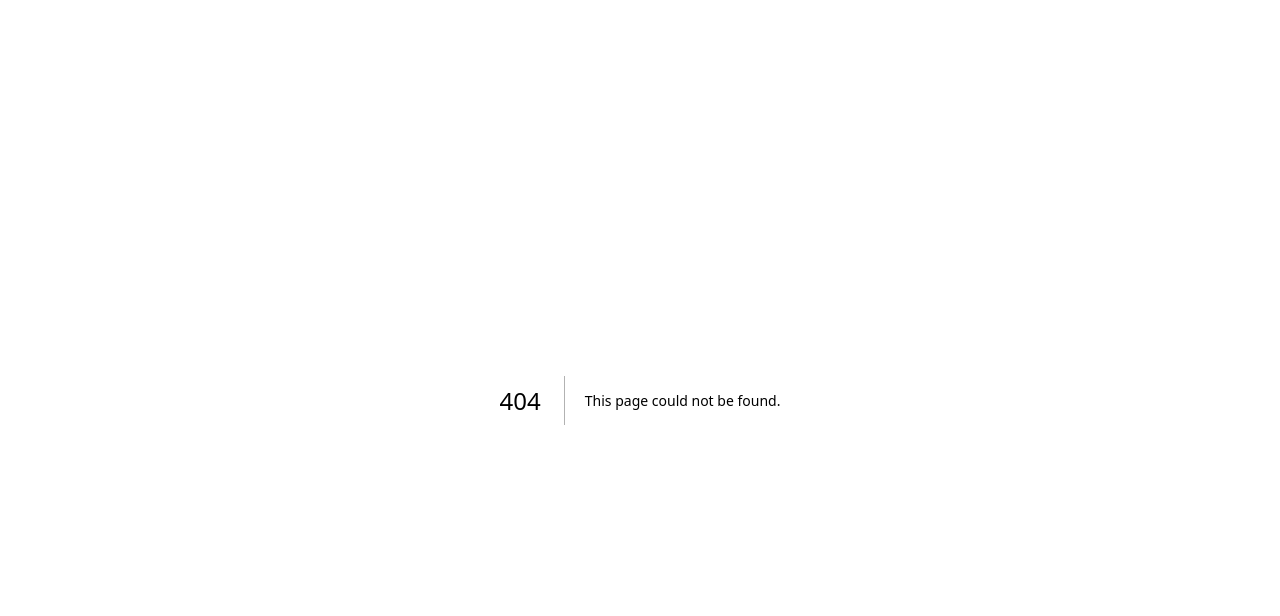
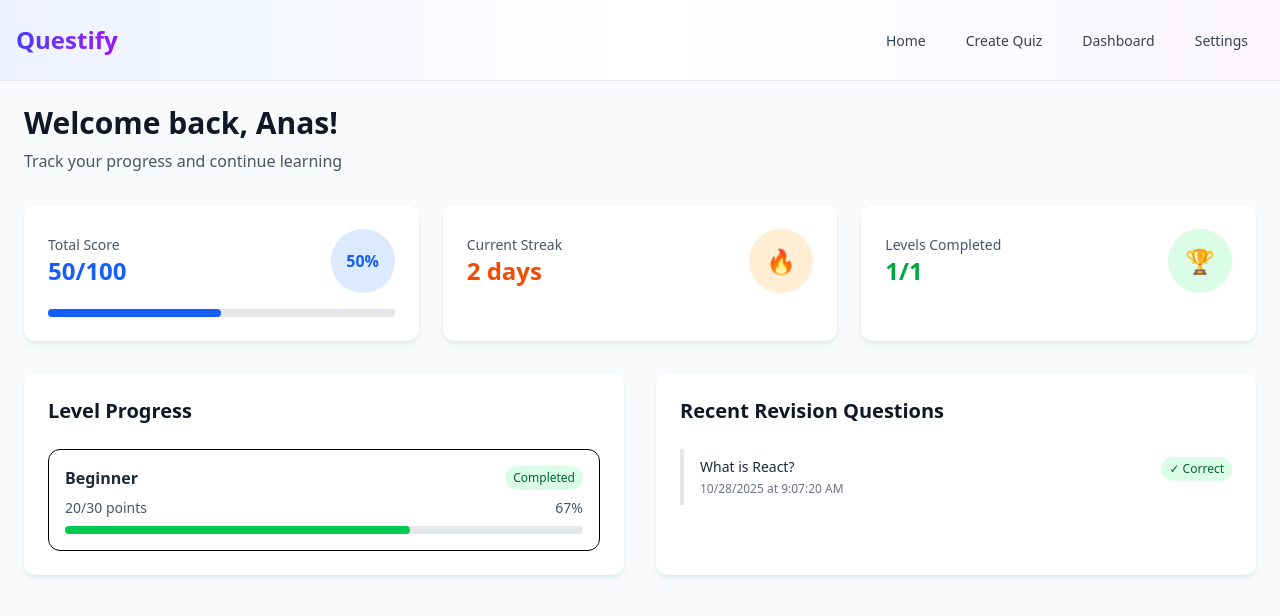
Before and after one commit to codingdestro/questify, a Next.js app: page /dashboard in a window 1280 px wide. Before the commit this address had no page. Shown: the top 616 px of the page. Built offline with nearby package versions, Linux system fonts and the light colour scheme.

Commit message:
add: dasboard page with dummy data

```diff
--- /dev/null
+++ b/src/app/(protected)/dashboard/page.tsx
@@ -0,0 +1,37 @@
+import Dashboard from "@/components/dashboard";
+
+const dummyDashboard = {
+  username: "Anas",
+  currentMarks: 50,
+  totalMarks: 100,
+  streak: 2,
+  levels: [
+    {
+        name: "Beginner",
+        currentMarks: 20,
+        totalMarks: 30,
+        isCompleted: true,
+    }
+  ],
+  revisionHistory: [
+    {
+        id: "1",
+        question: "What is React?",
+        isCorrect: true,
+        timestamp: new Date(),
+   }
+  ],
+};
+
+export default function page() {
+  return (
+    <Dashboard
+      currentMarks={dummyDashboard.currentMarks}
+      totalMarks={dummyDashboard.totalMarks}
+      username={dummyDashboard.username}
+      streak={dummyDashboard.streak}
+      levels={dummyDashboard.levels}
+      revisionHistory={dummyDashboard.revisionHistory}
+    />
+  );
+}
```
